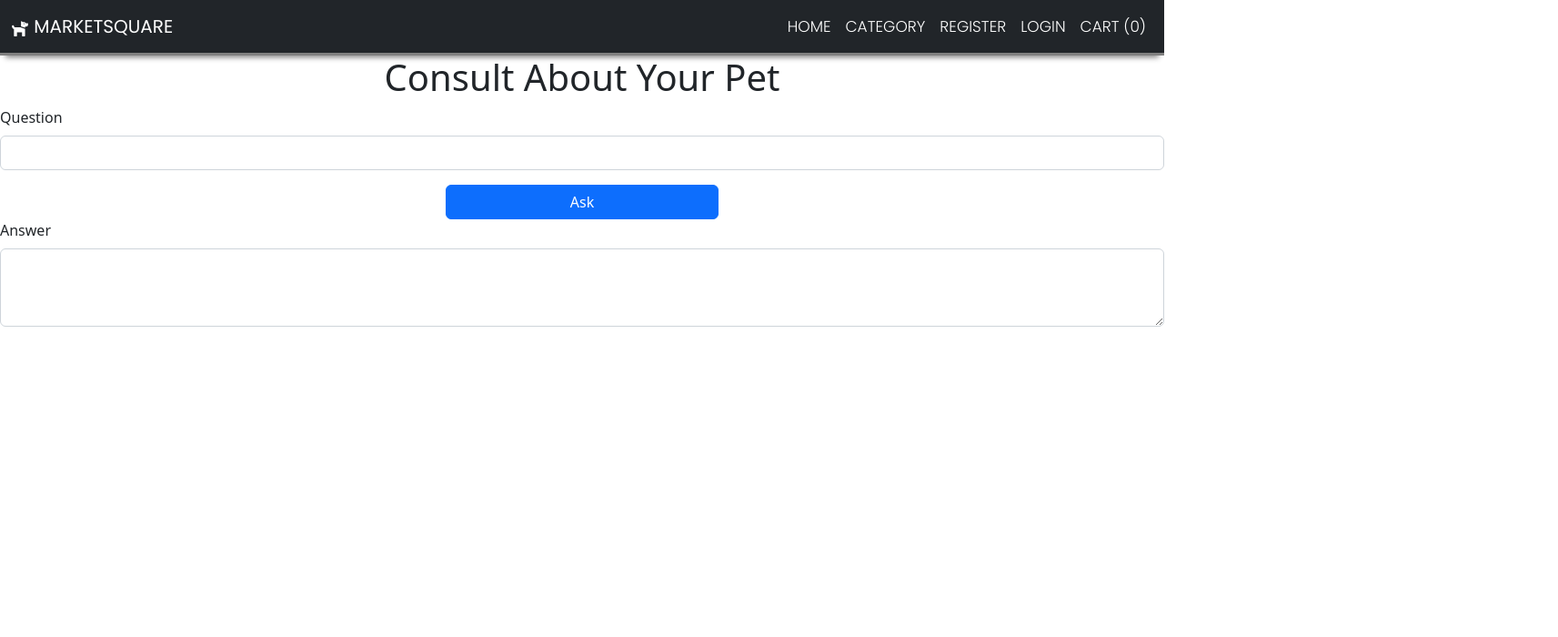
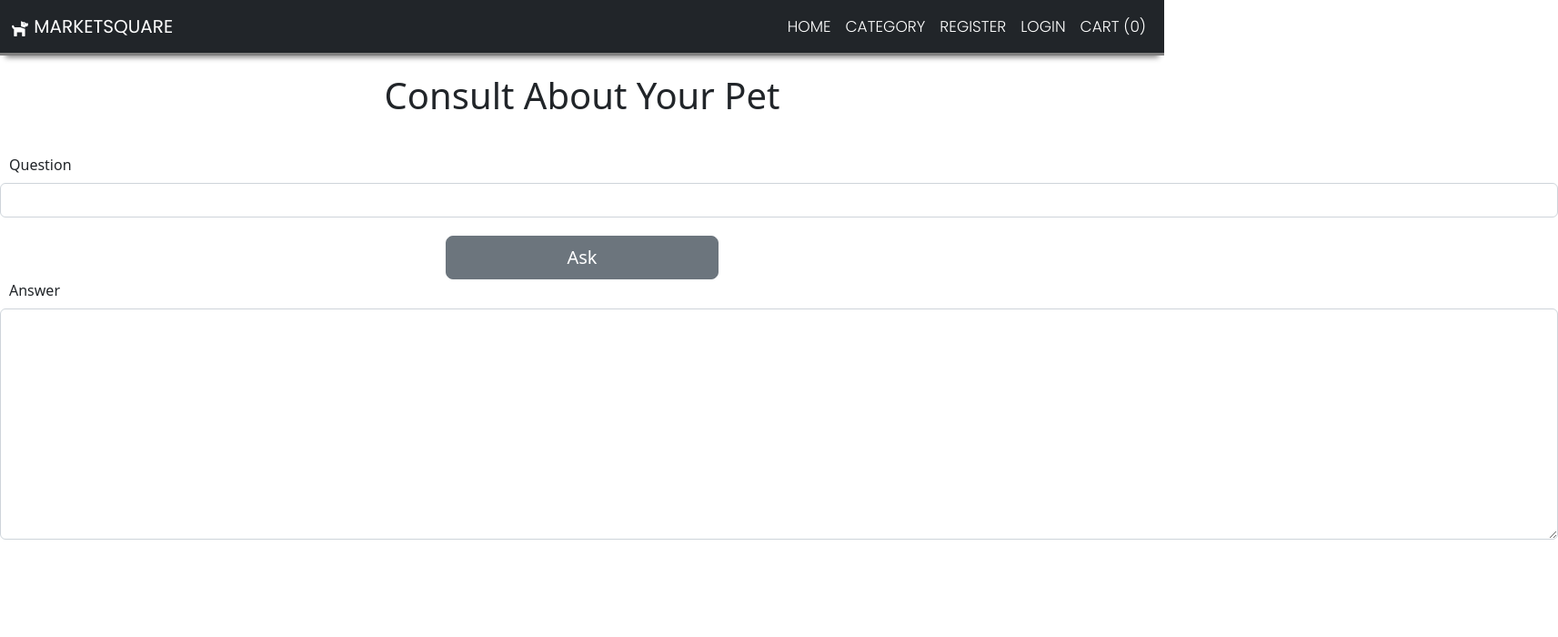
Before and after one commit to deveshk27/MarketSquare, a React (Create React App) app in the folder client/: page /consult in a window 1280 px wide. Shown: the top 700 px of the page at 91% size, 1713 px wide, since content can reach past the window. Built offline with nearby package versions, Linux system fonts and the light colour scheme.

Commit message:
Consult layout fixed

```diff
--- a/client/src/App.css
+++ b/client/src/App.css
@@ -6,7 +6,18 @@
 }
 .title{
     text-align: center;
+    margin-bottom: 40px;
+    margin-top: 20px;
 }
 .consultancy{
     text-align: center;
 }
+
+.form-control{
+    width: 1713px;
+    margin-bottom: 20px;
+}
+
+.headers{
+    margin-left: 10px;
+}
--- a/client/src/pages/Consult.js
+++ b/client/src/pages/Consult.js
@@ -21,15 +21,15 @@ const Consult = () => {
 
             <Form className="consultancy">
                 <Form.Group className="mb-3" controlId="exampleForm.ControlInput1">
-                    <Form.Label>Question</Form.Label>
+                    <Form.Label className="headers">Question</Form.Label>
                     <Form.Control type="text" placeholder="Enter your question here" value={prompt} onChange={(data)=>setPrompt(data.target.value)}  required />
                 </Form.Group>
-                <Button onClick={handleButtonClicked}>
+                <Button onClick={handleButtonClicked} variant="secondary" size='lg'>
                     Ask
                 </Button>
                 <Form.Group className="mb-3" controlId="exampleForm.ControlTextarea1">
-                    <Form.Label>Answer</Form.Label>
-                    <Form.Control as="textarea" rows={3} placeholder={response} />
+                    <Form.Label className="headers">Answer</Form.Label>
+                    <Form.Control as="textarea" rows={10} placeholder={response} />
                 </Form.Group>
             </Form>
         </Layout>
--- a/client/src/styles/AuthStyles.css
+++ b/client/src/styles/AuthStyles.css
@@ -59,3 +59,7 @@
   .pads{
     margin-bottom: -20px;
   }
+
+  .Interact{
+    text-align: center;
+  }
```
